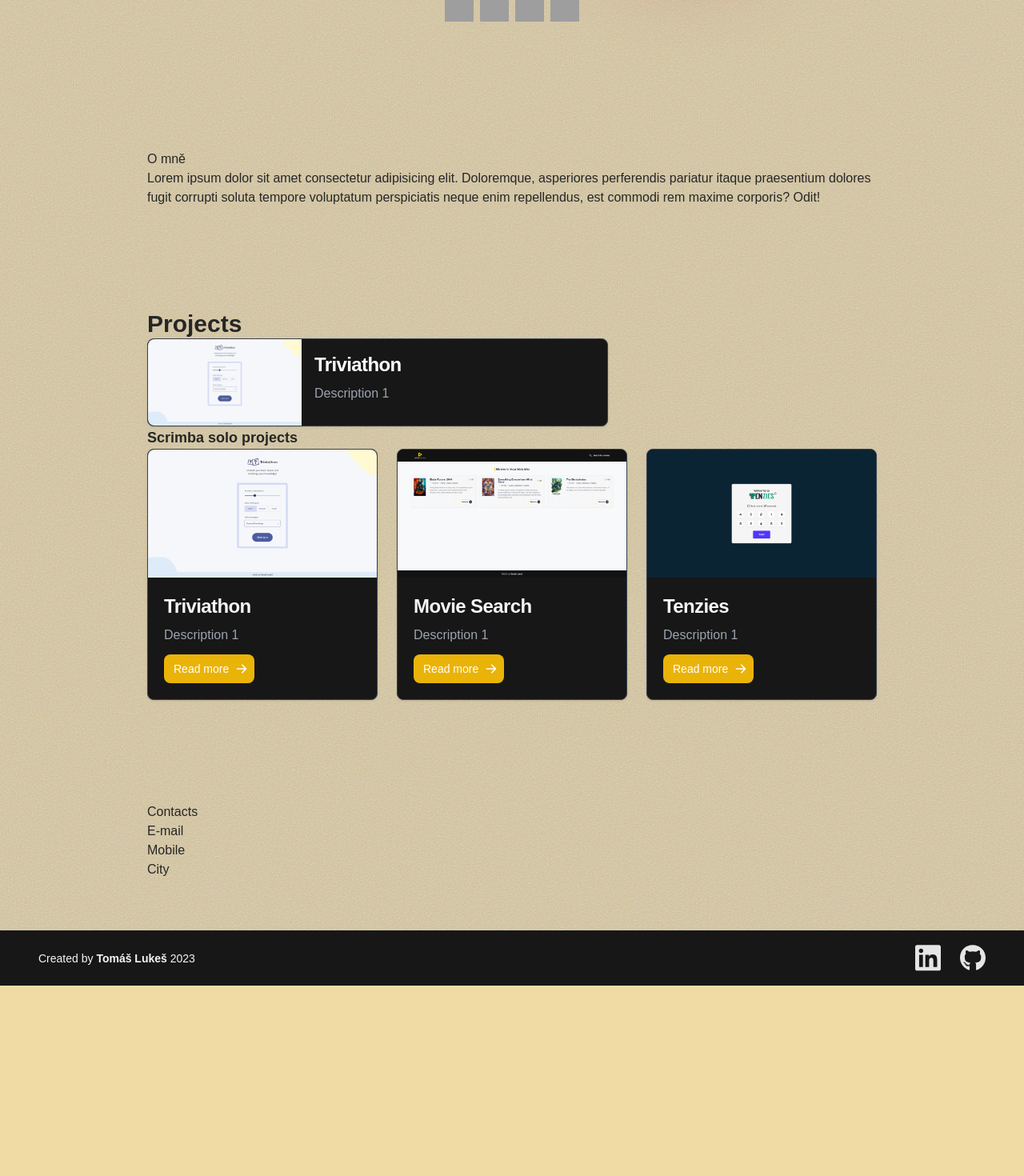
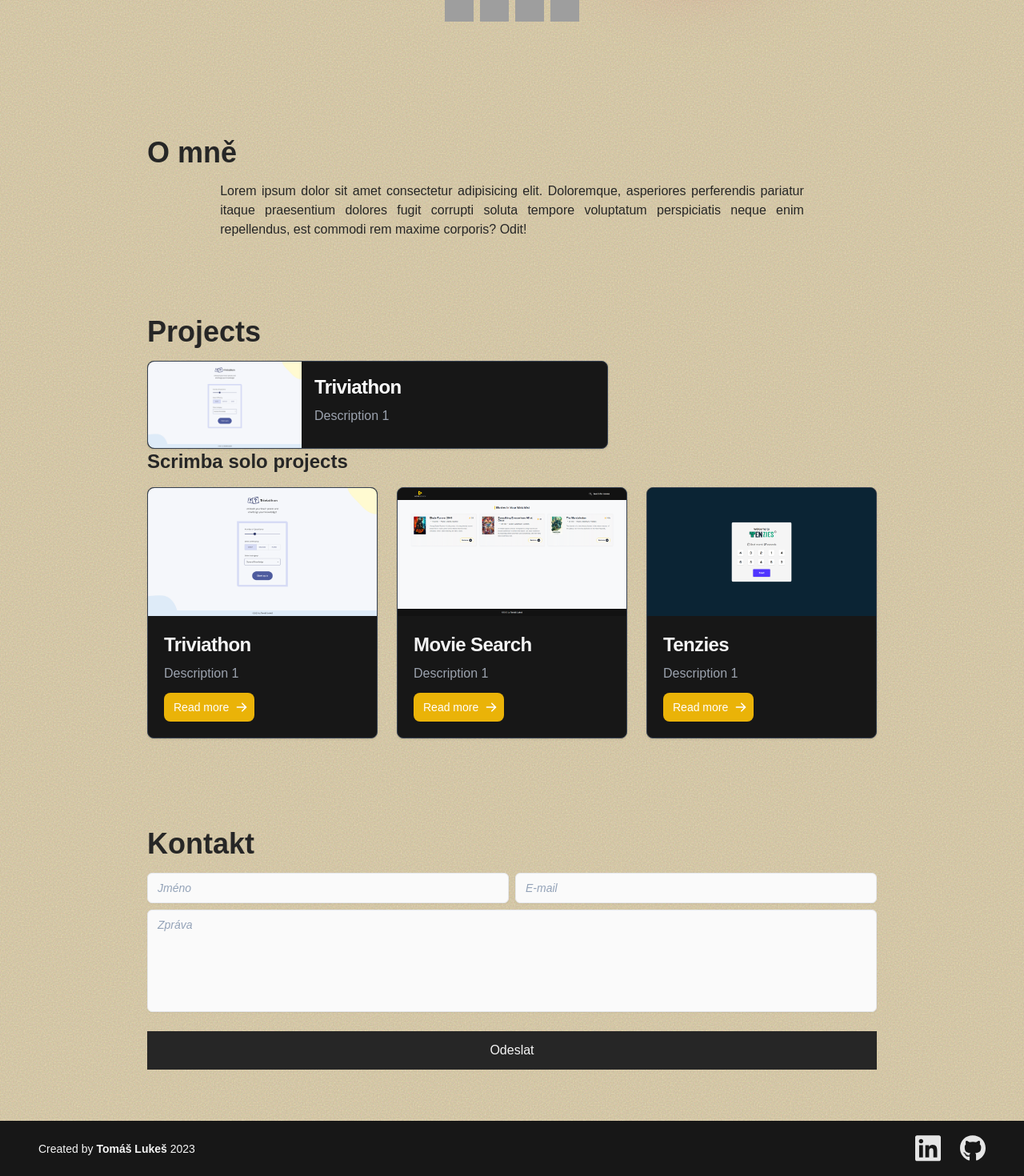
Before and after one commit to TomasLukes/portfolio-page, a React (Vite) app: page / in a window 1280 px wide. Shown: the part 520-1990 px from the top of the page at 80% size. Before the commit the page ends 1752 px from the top, so only its background shows below. Built offline with nearby package versions, Linux system fonts and the light colour scheme; grey boxes are pictures that could not be loaded; a web font is replaced by a local one.

Commit message:
Add mock version of form to Contact, styled headlines of sections

```diff
--- a/src/components/About.jsx
+++ b/src/components/About.jsx
@@ -4,9 +4,9 @@ export default function About() {
     /* About section */
     <section id="about" className="">
       {/* About container */}
-      <div className="container mx-auto py-16 px-8">
-        <h2>O mně</h2>
-        <p>Lorem ipsum dolor sit amet consectetur adipisicing elit. Doloremque, asperiores perferendis pariatur
+      <div className="container mx-auto py-12 px-8">
+        <h2 className="text-2xl md:text-4xl font-bold pb-4">O mně</h2>
+        <p className="container mx-auto mdw-4/5 md:w-4/5 text-justify">Lorem ipsum dolor sit amet consectetur adipisicing elit. Doloremque, asperiores perferendis pariatur
           itaque praesentium dolores fugit corrupti soluta tempore voluptatum perspiciatis neque enim repellendus,
           est commodi rem maxime corporis? Odit!
         </p>
--- a/src/components/Contacts.jsx
+++ b/src/components/Contacts.jsx
@@ -1,14 +1,37 @@
-
 export default function Contacts() {
   return (
     /* Contacts */
     <section id="contacts" >
       {/* Contacts container */}
       <div className="container mx-auto py-16 px-8">
-        <h3>Contacts</h3>
-        <p>E-mail</p>
-        <p>Mobile</p>
-        <p>City</p>
+      <h2 className="text-2xl md:text-4xl font-bold pb-4">Kontakt</h2>
+        <form action="" className="grid grid-cols-1 gap-2">
+          {/* Inputs group */}
+          <div className="flex flex-row gap-2">
+            {/* Name input */}
+            <input type='text' name="name" placeholder="Jméno" className="placeholder:italic placeholder:text-slate-400 block
+             bg-neutral-50 w-full border border-neuttral-300 rounded-md py-2 pl-3 pr-3 shadow-sm
+             focus:outline-none focus:border-yello-500 focus:ring-yellow-500 focus:ring-1 sm:text-sm"
+            />
+            {/* Email input */}
+            <input type='email' name="email" placeholder="E-mail" className="placeholder:italic placeholder:text-slate-400 block
+             bg-neutral-50 w-full border border-neuttral-300 rounded-md py-2 pl-3 pr-3 shadow-sm
+             focus:outline-none focus:border-yello-500 focus:ring-yellow-500 focus:ring-1 sm:text-sm"
+            />
+          </div>
+          {/* Message textarea */}
+          <div>
+            <textarea name="message" placeholder="Zpráva" className="placeholder:italic placeholder:text-slate-400 block
+            bg-neutral-50 w-full border border-neuttral-300 rounded-md h-32 resize-none py-2 pl-3 pr-3 shadow-sm
+              focus:outline-none focus:border-yello-500 focus:ring-yellow-500 focus:ring-1 sm:text-sm"
+            >
+            </textarea>
+          </div>
+          {/* Submit button */}
+          <button className="mt-4 px-6 py-3 bg-neutral-800 text-neutral-100">
+            Odeslat
+          </button>
+        </form>
       </div>
     </section>
   )
--- a/src/components/Hero.jsx
+++ b/src/components/Hero.jsx
@@ -36,7 +36,7 @@ export default function Hero() {
         </div>
       </div>
 
-      <p className="container mx-auto mdw-4/5 md:w-4/5">
+      <p className="container mx-auto mdw-4/5 md:w-4/5 text-justify">
             Lorem ipsum dolor sit amet consectetur, adipisicing elit.
             Quod adipisci totam ipsam nisi doloribus vel quis nostrum mollitia ad,
             dolor eligendi sequi illum esse fugit est quas reiciendis repellendus molestiae.
--- a/src/components/Projects.jsx
+++ b/src/components/Projects.jsx
@@ -6,8 +6,8 @@ export default function Projects() {
     /* Projects */
     <section id="projects" >
       {/* Projects container */}
-      <div className="container mx-auto py-16 px-8 ">
-        <h2 className="text-2xl md:text-3xl font-bold">
+      <div className="container mx-auto py-12 px-8 ">
+        <h2 className="text-2xl md:text-4xl font-bold pb-4">
           Projects
         </h2>
         <ProjectCardLg
@@ -16,7 +16,7 @@ export default function Projects() {
           img={'triviathon-screenshot-desktop.png'}
           url={'https://triviathon.tomaslukes.com/'}
         />
-        <h3 className="text-lg md:text-lg font-semibold">
+        <h3 className="text-xl md:text-2xl font-semibold pb-4">
           Scrimba solo projects
         </h3>
         {/* Scrimba projects cards container */}
```
